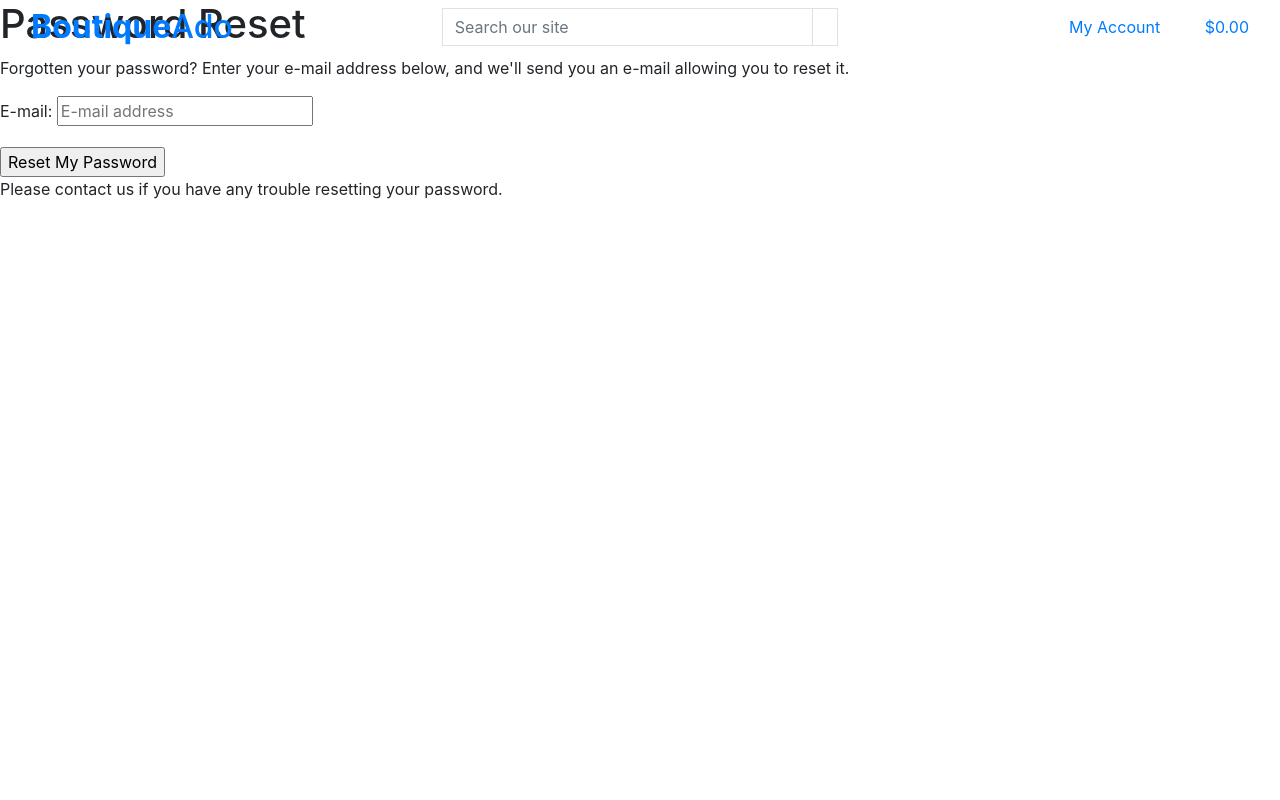
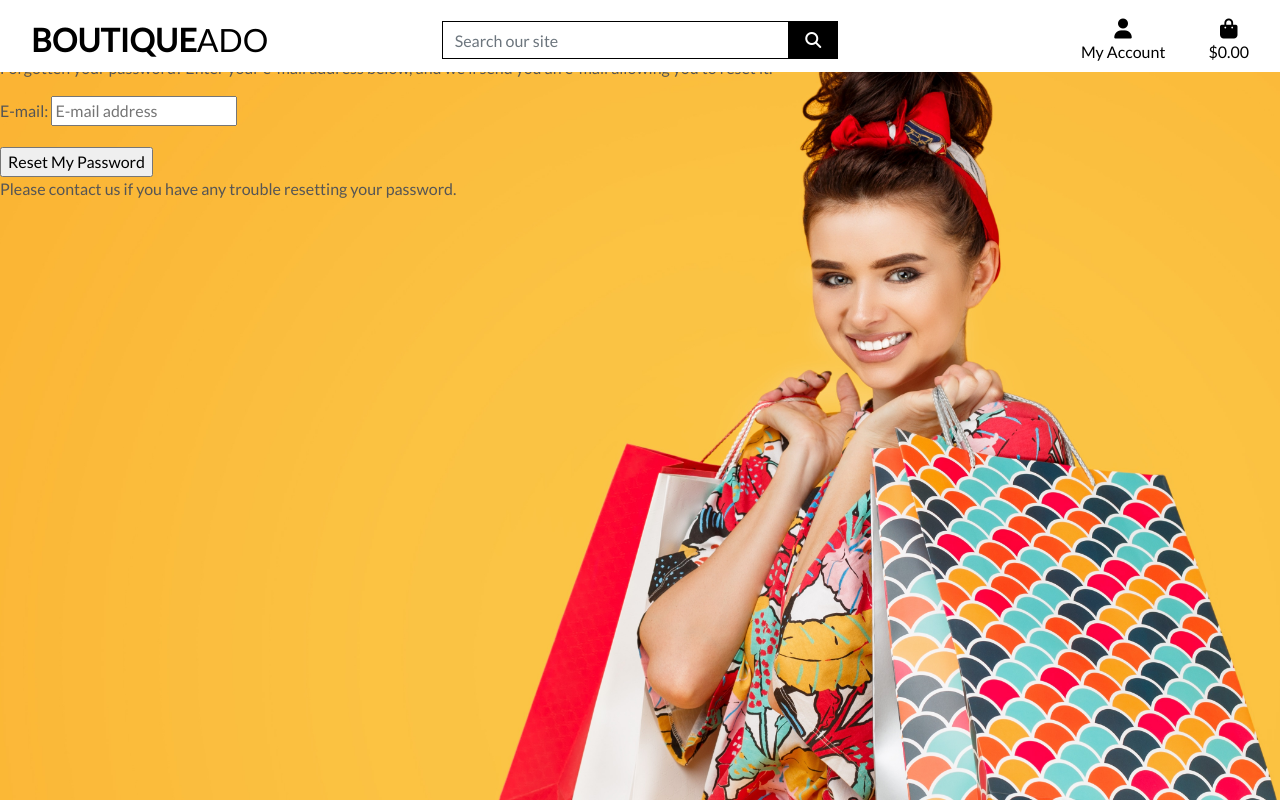
Before and after one commit to natalie-kate/boutique-ado, a Django app: page /accounts/password/reset/ in a window 1280 px wide. Run offline with Django 3.2, Linux system fonts and the light colour scheme; parts of the project's set-up code (start-up, migrations or seed data) failed here and were passed over; some libraries are stand-ins or nearby versions.

Commit message:
Add links for css, font and script for fontawesome

```diff
--- a/templates/base.html
+++ b/templates/base.html
@@ -14,12 +14,15 @@
 
     {% block corecss %}
         <link rel="stylesheet" href="https://stackpath.bootstrapcdn.com/bootstrap/4.4.1/css/bootstrap.min.css" integrity="sha384-Vkoo8x4CGsO3+Hhxv8T/Q5PaXtkKtu6ug5TOeNV6gBiFeWPGFN9MuhOf23Q9Ifjh" crossorigin="anonymous">
+        <link href="https://fonts.googleapis.com/css2?family=Lato&display=swap" rel="stylesheet">
+        <link rel="stylesheet" href="{% static 'css/base.css' %}">
     {% endblock %}
 
     {% block extra_css %}
     {% endblock %}
 
     {% block corejs %}
+        <script src="https://kit.fontawesome.com/aceb206891.js" crossorigin="anonymous"></script>
         <script src="https://code.jquery.com/jquery-3.4.1.slim.min.js" integrity="sha384-J6qa4849blE2+poT4WnyKhv5vZF5SrPo0iEjwBvKU7imGFAV0wwj1yYfoRSJoZ+n" crossorigin="anonymous"></script>
         <script src="https://cdn.jsdelivr.net/npm/popper.js@1.16.0/dist/umd/popper.min.js" integrity="sha384-Q6E9RHvbIyZFJoft+2mJbHaEWldlvI9IOYy5n3zV9zzTtmI3UksdQRVvoxMfooAo" crossorigin="anonymous"></script>
         <script src="https://stackpath.bootstrapcdn.com/bootstrap/4.4.1/js/bootstrap.min.js" integrity="sha384-wfSDF2E50Y2D1uUdj0O3uMBJnjuUD4Ih7YwaYd1iqfktj0Uod8GCExl3Og8ifwB6" crossorigin="anonymous"></script>
@@ -32,7 +35,7 @@
   </head>
   <body>
     <header class="container-fluid fixed-top">
-      <div class="row">
+      <div id="topnav" class="row bg-white pt-lg-2 d-none d-lg-flex">
         <div class="col-12 col-lg-4 my-auto py-1 py-lg-0 text-center text-lg-left">
           <a href="{% url 'home' %}" class="nav-link main-logo-link">
             <h2 class="logo-font text-black my-0"><strong>Boutique</strong>Ado</h2>
```
